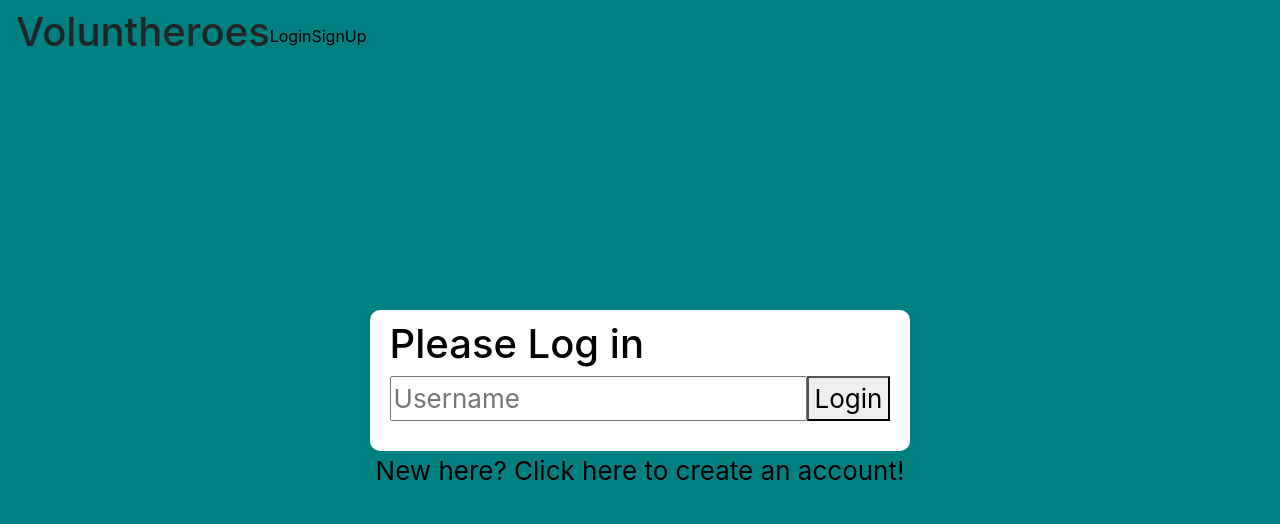
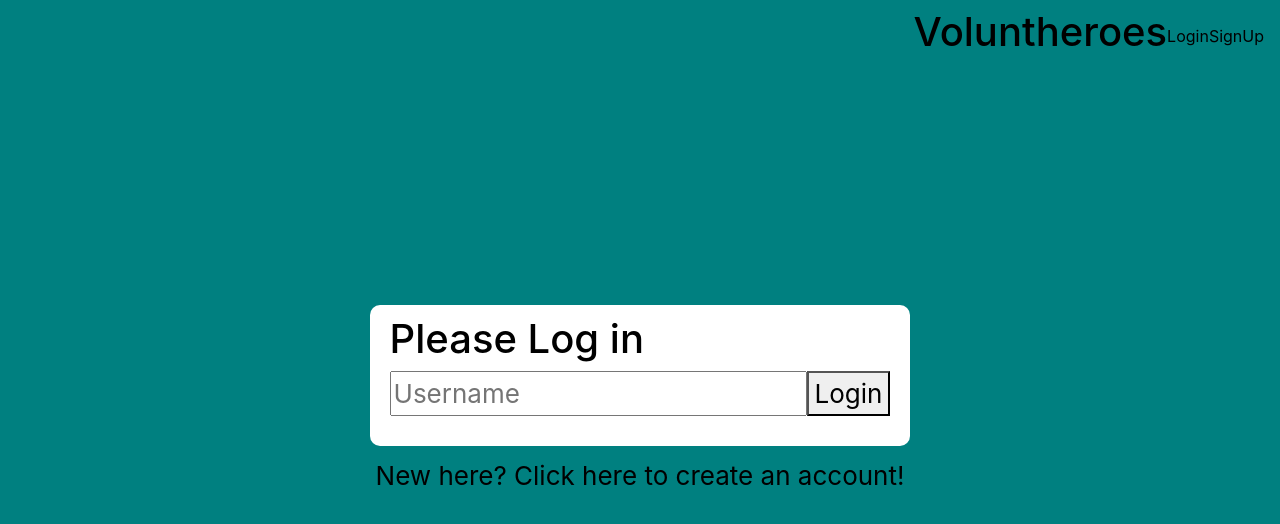
Before and after one commit to tshlos/voluntheros, a React (Create React App) app in the folder voluntheros-client/: page /login in a window 1280 px wide. Shown: the top 524 px of the page. Built offline with nearby package versions, Linux system fonts and the light colour scheme; no server answers.

Commit message:
green backgrounds for site

```diff
--- a/voluntheros-client/src/App.css
+++ b/voluntheros-client/src/App.css
@@ -4,9 +4,10 @@ html, body{
 }
 
 
-
 .signup-link, .login-link{
   color: black;
+  padding-top: 10px;
+
 }
 
 
@@ -34,6 +35,7 @@ form {
   justify-content: center;
   justify-items: center;
   text-align: center;
+  background-color: teal;
 }
 
 .auto30{
@@ -45,12 +47,11 @@ form {
   margin-bottom: 4.5rem !important;
 }
 
-.task-tasklist-container{
-  float: left;
+.task-list-container{
+ background-color: teal;
 }
 
-a.tabs {
+a.tabs, .navbar{
   color: black;
   justify-self: right;
 }
-/* need to move to the right */
--- a/voluntheros-client/src/components/SignUp.js
+++ b/voluntheros-client/src/components/SignUp.js
@@ -19,7 +19,7 @@ function SignUp({setUsername, signup, setSignup, username}) {
         setSignup(true)
         console.log(username)
         console.log(signup)
-        history.push('/home')
+        history.push('/login')
     }
     return (
         <div className="signup">
```
Also changed, not shown: 1 other file (tests, documents, lock files or other folders).
